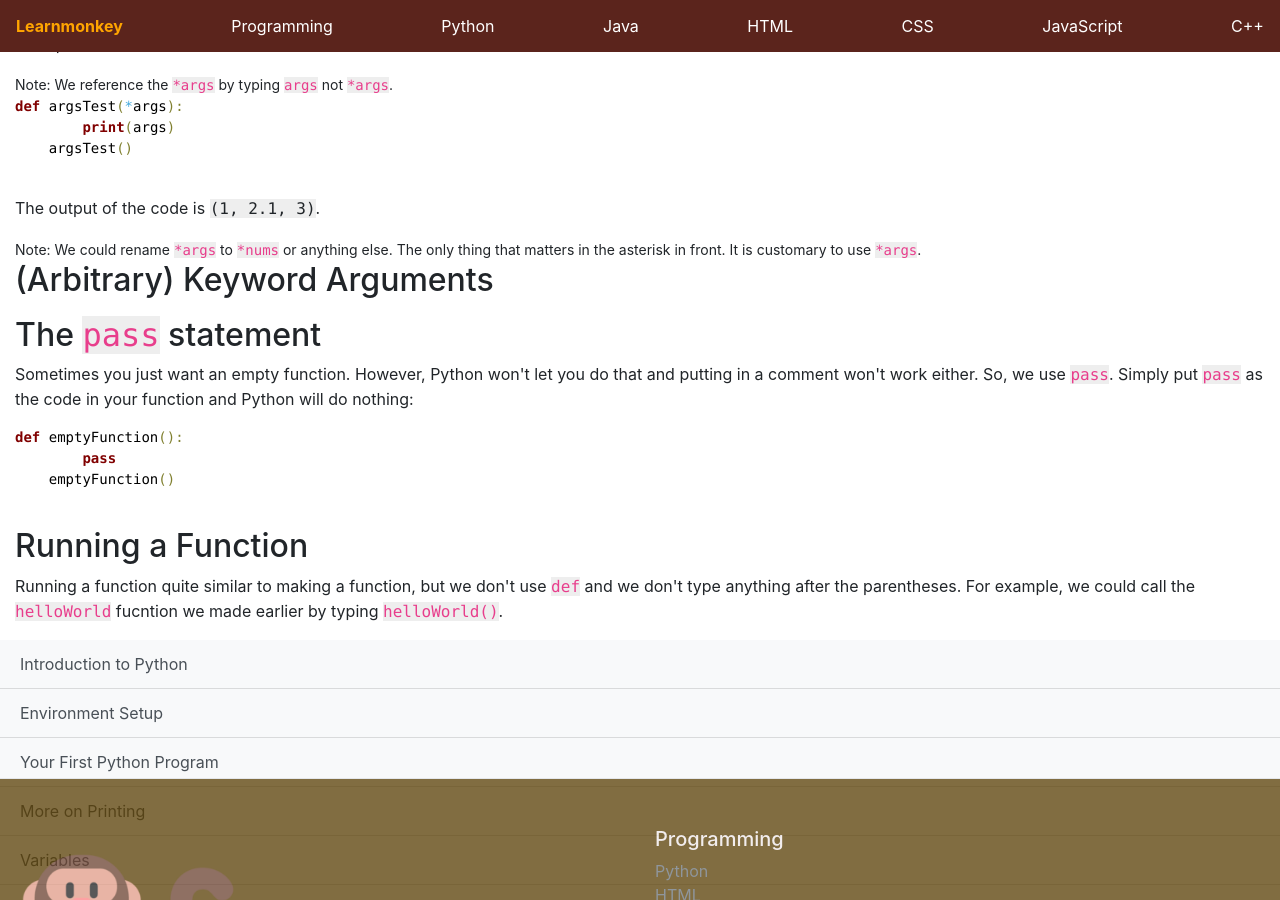
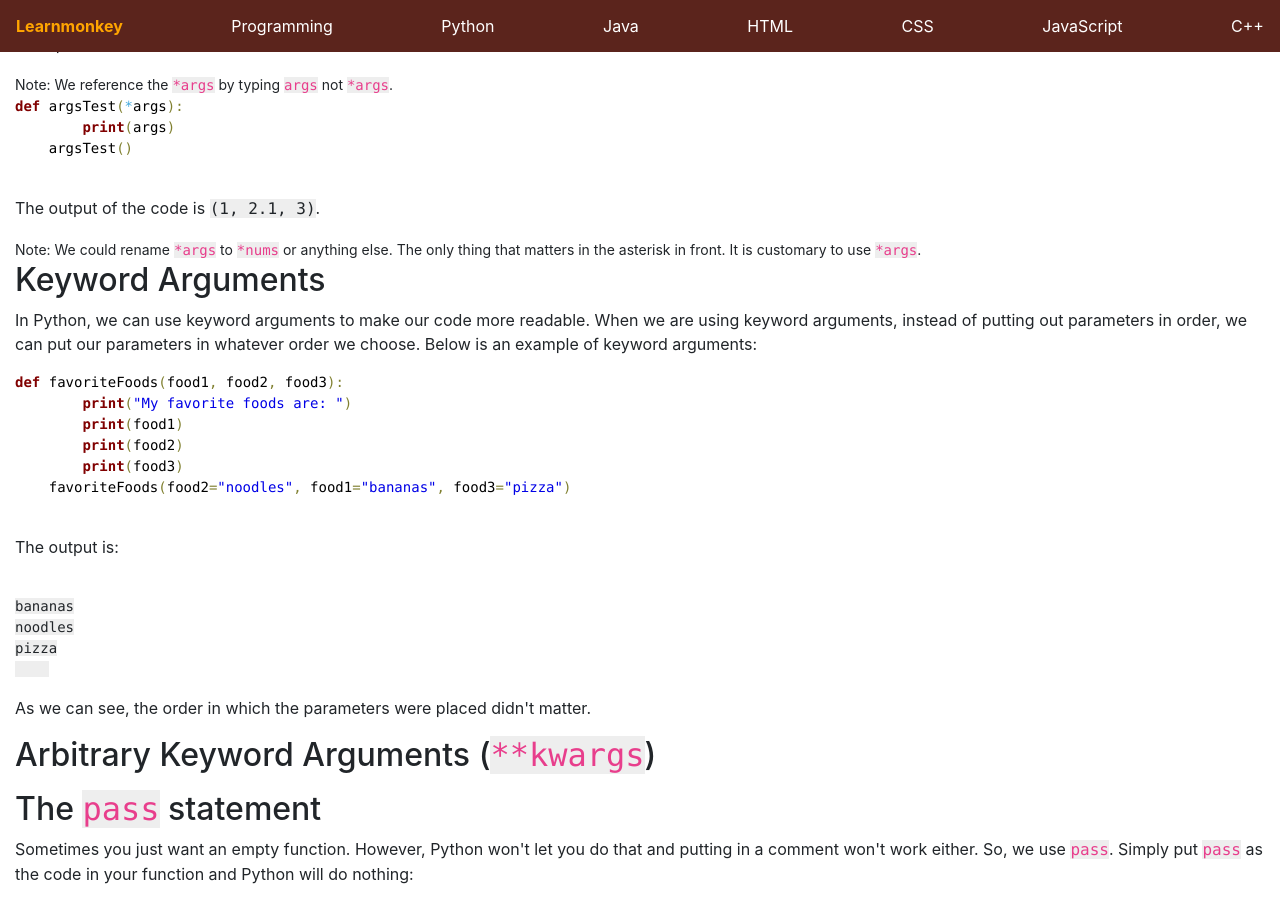
Before and after one commit to learnmonkey/learnmonkey.github.io, a Jekyll site: the page built from programming/python/functions.html, in a window 1280 px wide and 900 px high, scrolled down 1731 px. Built offline with Jekyll 4.4.1, drawn with Linux system fonts in a browser that asks for light colours.

Commit message:
add section on keyword arguments

```diff
--- a/programming/python/functions.html
+++ b/programming/python/functions.html
@@ -65,7 +65,28 @@
 </section>
 
 <section>
-    <h2>(Arbitrary) Keyword Arguments</h2>
+    <h2>Keyword Arguments</h2>
+    <p>In Python, we can use keyword arguments to make our code more readable. When we are using keyword arguments, instead of putting out parameters in order, we can put our parameters in whatever order we choose. Below is an example of keyword arguments: </p>
+
+    <pre style="color:#000000;background:#ffffff;"><span style="color:#800000; font-weight:bold; ">def</span> favoriteFoods<span style="color:#808030; ">(</span>food1<span style="color:#808030; ">,</span> food2<span style="color:#808030; ">,</span> food3<span style="color:#808030; ">)</span><span style="color:#808030; ">:</span>
+        <span style="color:#800000; font-weight:bold; ">print</span><span style="color:#808030; ">(</span><span style="color:#0000e6; ">"My favorite foods are: "</span><span style="color:#808030; ">)</span>
+        <span style="color:#800000; font-weight:bold; ">print</span><span style="color:#808030; ">(</span>food1<span style="color:#808030; ">)</span>
+        <span style="color:#800000; font-weight:bold; ">print</span><span style="color:#808030; ">(</span>food2<span style="color:#808030; ">)</span>
+        <span style="color:#800000; font-weight:bold; ">print</span><span style="color:#808030; ">(</span>food3<span style="color:#808030; ">)</span>
+    favoriteFoods<span style="color:#808030; ">(</span>food2<span style="color:#808030; ">=</span><span style="color:#0000e6; ">"noodles"</span><span style="color:#808030; ">,</span> food1<span style="color:#808030; ">=</span><span style="color:#0000e6; ">"bananas"</span><span style="color:#808030; ">,</span> food3<span style="color:#808030; ">=</span><span style="color:#0000e6; ">"pizza"</span><span style="color:#808030; ">)</span>
+    </pre>
+
+    <p>The output is: </p>
+    <pre><samp>
+bananas
+noodles
+pizza
+    </samp></pre>
+    <p>As we can see, the order in which the parameters were placed didn't matter.</p>
+</section>
+
+<section>
+    <h2>Arbitrary Keyword Arguments (<code>**kwargs</code>)</h2>
     <p></p>
 </section>
 
```
